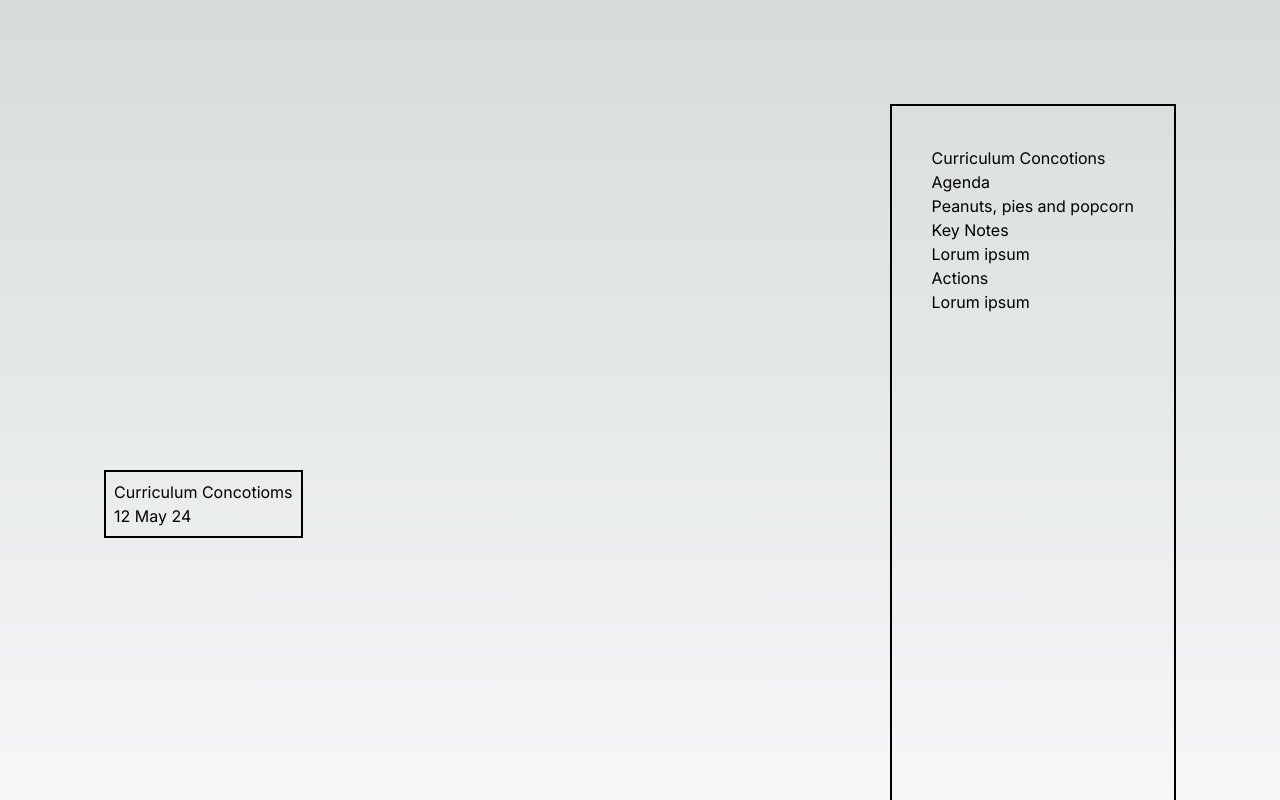
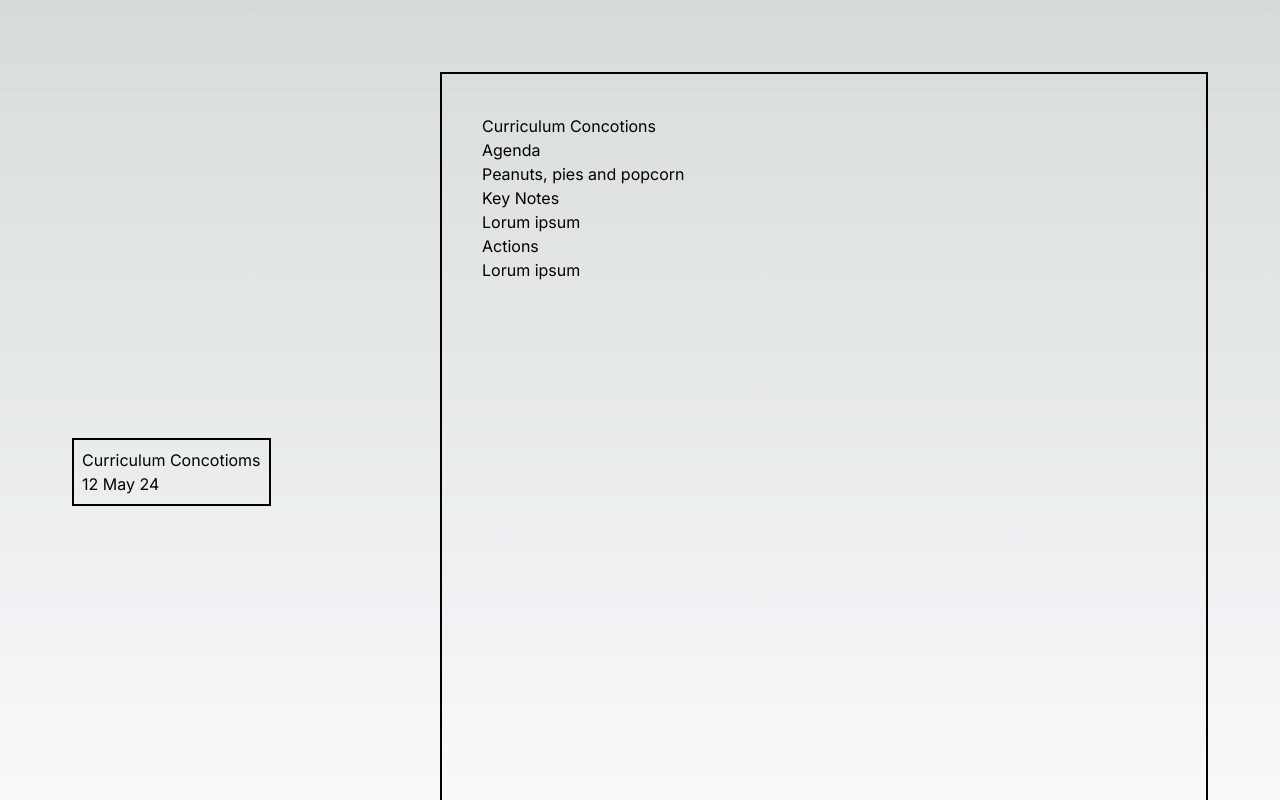
Before and after one commit to eliazzo/facTrack, a Next.js app: page / in a window 1280 px wide. Shown: the top 800 px of the page. Built offline with nearby package versions, Linux system fonts and the light colour scheme.

Commit message:
adjust selected transcript width

```diff
--- a/app/components/SelectedTranscript.tsx
+++ b/app/components/SelectedTranscript.tsx
@@ -2,7 +2,7 @@
 
 export const SelectedTranscript: React.FC = ( /* meeting card data */) => {
     return (
-        <div className="min-h-screen –border-solid border-2 border-black m-2 p-10">
+        <div className="min-h-screen –border-solid border-2 border-black m-2 p-10 w-8/12">
             <h1>Curriculum Concotions</h1>
             <h2> Agenda </h2>
             <p> Peanuts, pies and popcorn</p>
--- a/app/page.tsx
+++ b/app/page.tsx
@@ -3,7 +3,7 @@ const { SelectedTranscript } = require("./components/SelectedTranscript")
 
 export default function Home() {
   return (
-    <main className="flex min-h-screen flex-row items-center justify-between p-24">
+    <main className="flex min-h-screen flex-row items-center justify-between p-16">
       <div className="flex flex-col">
       <TranscriptCard/>
       </div>
```
